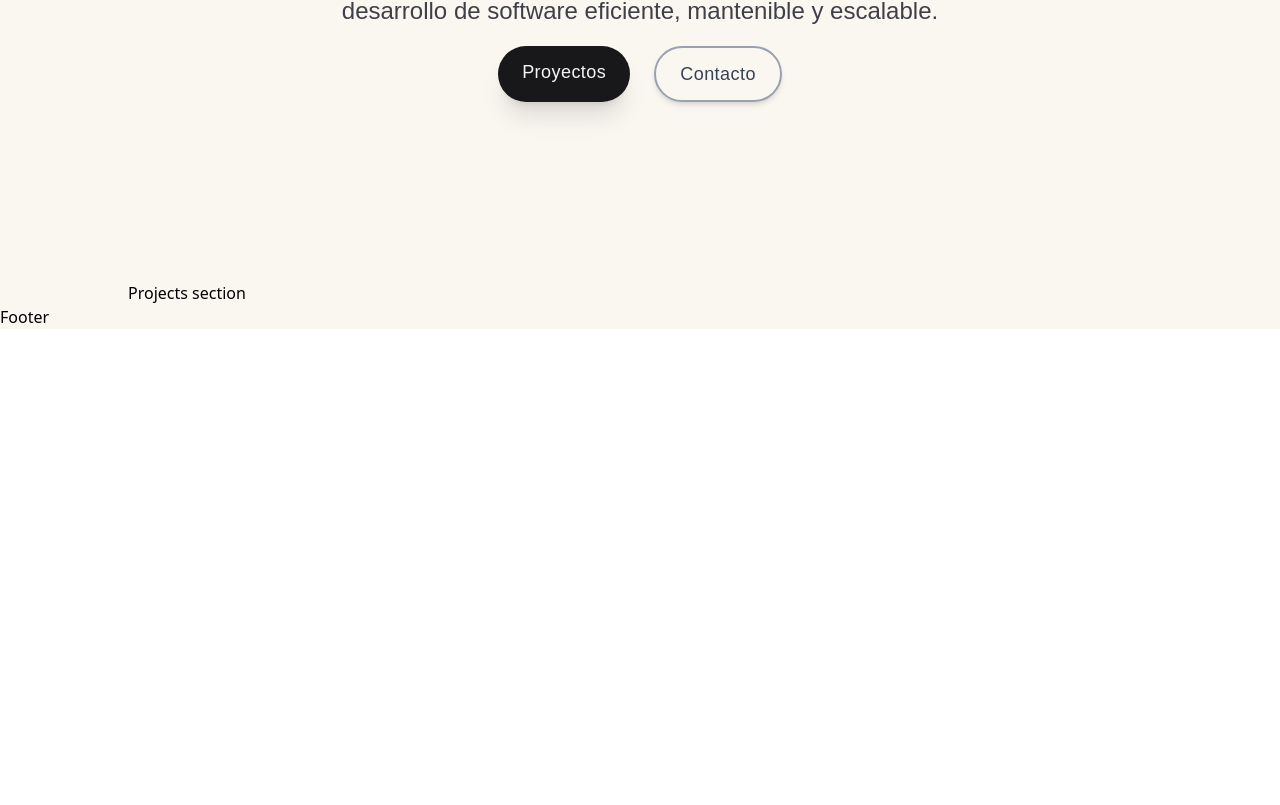
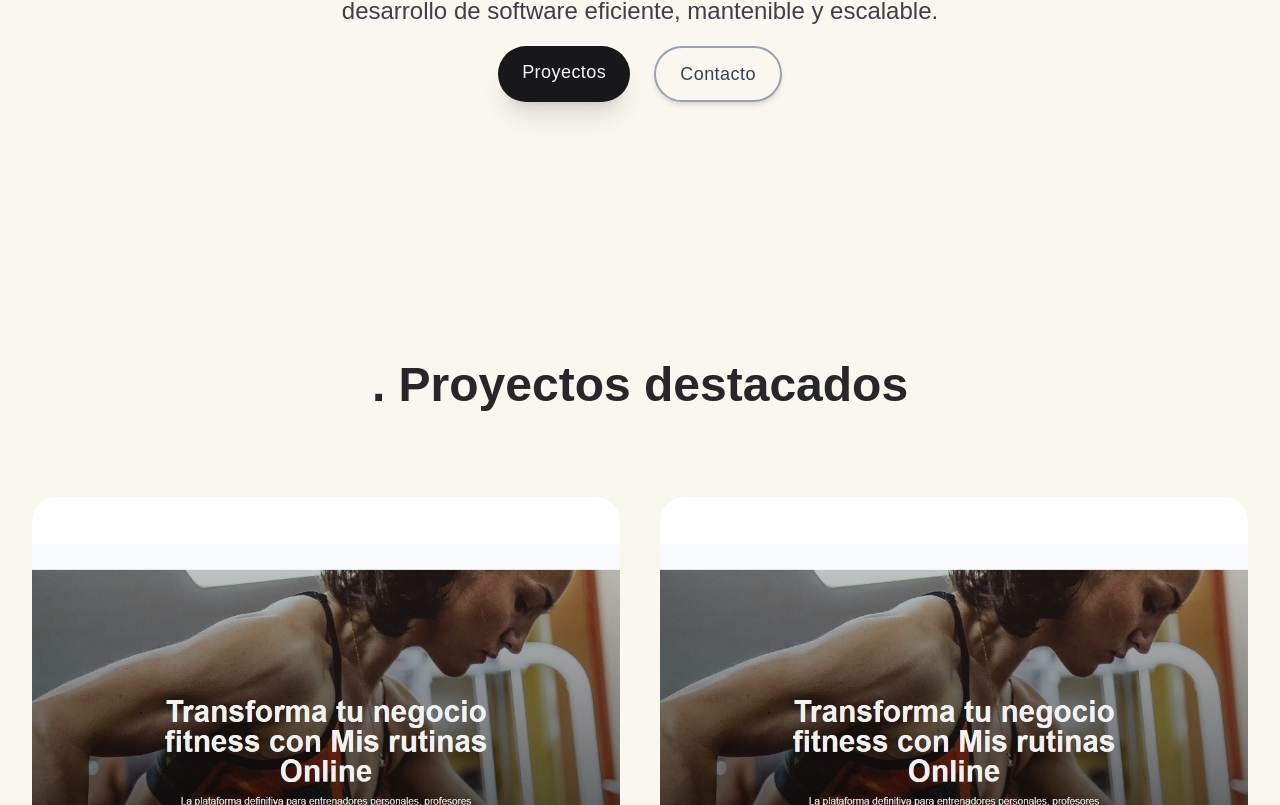
Before and after one commit to Lucio-Morales/my-web, a React (Vite) app: page / in a window 1280 px wide. Shown: the part 519-1324 px from the top of the page. Before the commit the page ends 848 px from the top, so only its background shows below. Built offline with nearby package versions, Linux system fonts and the light colour scheme; a web font is replaced by a local one.

Commit message:
add projects section

```diff
--- a/src/components/layout/Layout.tsx
+++ b/src/components/layout/Layout.tsx
@@ -6,9 +6,9 @@
     <div className="flex flex-col min-h-screen bg-[#FAF7F1] dark:bg-[#121317]">
       <Navbar />
       <main className="flex-1 px-4 sm:px-6 lg:px-8">
-        <div className="max-w-5xl w-full mx-auto">
-          <Outlet />
-        </div>
+        {/* <div className="max-w-5xl w-full mx-auto"> */}
+        <Outlet />
+        {/* </div> */}
       </main>
       <footer>Footer</footer>
     </div>
--- a/src/pages/home/sections/Hero.tsx
+++ b/src/pages/home/sections/Hero.tsx
@@ -3,14 +3,9 @@
 const Hero = () => {
   return (
     <section className="font-body flex flex-col items-start justify-center min-h-screen pt-12 sm:pt-20 relative">
-      <div className="text-left sm:text-center space-y-4">
+      <div className="max-w-5xl w-full mx-auto text-left sm:text-center space-y-4">
         <h1 className="text-6xl sm:text-8xl font-extrabold sm:tracking-wide leading-tight text-zinc-800 dark:text-white flex flex-col sm:flex-row sm:items-center sm:justify-center">
           <span className="mr-2">Hola, </span>
-
-          {/* <span className="text-primary italic flex items-center sm:justify-center">
-            Soy <span>Lucio</span>
-            <Sparkles className="ml-4 text-zinc-400 dark:text-zinc-300" size={56} />
-          </span> */}
           <span className="text-primary italic flex items-center sm:justify-center">
             soy{' '}
             <span className="ml-2 font-bold underline relative inline-block bg-gradient-to-r from-zinc-400 via-zinc-500 to-zinc-600 bg-clip-text text-transparent animate-gradient-x">
@@ -52,7 +47,6 @@
         </div>
       </div>
 
-      {/* Fondos decorativos */}
       <div className="absolute -z-10 right-4 top-20 w-32 h-32 bg-primary/20 blur-3xl rounded-full animate-pulse"></div>
     </section>
   );
--- a/src/pages/home/sections/Projects.tsx
+++ b/src/pages/home/sections/Projects.tsx
@@ -1,5 +1,73 @@
 const Projects = () => {
-  return <>Projects section</>;
+  const projects = [
+    {
+      title: 'Sistema de Gestión',
+      description:
+        'Una plataforma para administrar clientes y rutinas de forma eficiente. Cada entrenador podra gestionar sus clientes y sus pagos asi como tambien darles rutinas de entrenamiento personalizadas.',
+      imageUrl: '/images/misrutinasonline-image.avif',
+      link: '#',
+    },
+    {
+      title: 'Portfolio Web',
+      description:
+        'Sitio personal diseñado con React y animaciones suaves para destacar. Tengo muchas ganas de trabajar. Si quieres saber mas acerca de mi, no dudes en contactarme!',
+      imageUrl: '/images/misrutinasonline-image.avif',
+      link: '#',
+    },
+    {
+      title: 'Plataforma Educativa',
+      description:
+        'Espacio digital para formacion academica, con foco en UX accesible. Ayuda a mejorar la interactividad entre educadores y personas que buscan capacitacion flexible.',
+      imageUrl: '/images/misrutinasonline-image.avif',
+      link: '#',
+    },
+    {
+      title: 'Landing Page Moderna',
+      description:
+        'Página promocional con diseño responsive y optimización SEO. Ayude a un comercio local a tener presencia en la red, aumentando la visibilidad de su producto en internet.',
+      imageUrl: '/images/misrutinasonline-image.avif',
+      link: '#',
+    },
+  ];
+
+  return (
+    <section className="py-20 font-body">
+      <div className="max-w-[95vw] mx-auto">
+        <h2 className="text-5xl font-bold mb-22 text-zinc-800 dark:text-white text-center">. Proyectos destacados</h2>
+        <div className="grid grid-cols-1 md:grid-cols-2 gap-10">
+          {projects.map((project, index) => (
+            <a
+              href={project.link}
+              key={index}
+              className="group rounded-3xl overflow-hidden bg-transparent flex flex-col min-h-[520px]"
+            >
+              <img
+                src={project.imageUrl}
+                alt={project.title}
+                className="w-full h-96 md:h-[28rem] object-cover rounded-3xl"
+              />
+              <div className="flex flex-col flex-1 rounded-b-3xl px-0">
+                <h3 className="text-4xl font-normal text-zinc-800 dark:text-white mb-4 mt-10 leading-tight">
+                  {project.title}
+                </h3>
+                <p className="font-body text-lg sm:text-2xl text-zinc-700 dark:text-zinc-300 leading-relaxed flex-grow">
+                  {project.description}
+                </p>
+                <button
+                  className="mt-6 self-start px-6 py-3 rounded-full text-lg font-medium tracking-wide
+  border-2 border-zinc-900 text-zinc-900 hover:bg-zinc-900 hover:text-white
+  dark:border-zinc-100 dark:text-zinc-100 dark:hover:bg-zinc-100 dark:hover:text-black
+  transition-colors duration-300 cursor-pointer"
+                >
+                  Ver proyecto
+                </button>
+              </div>
+            </a>
+          ))}
+        </div>
+      </div>
+    </section>
+  );
 };
 
 export default Projects;
```
